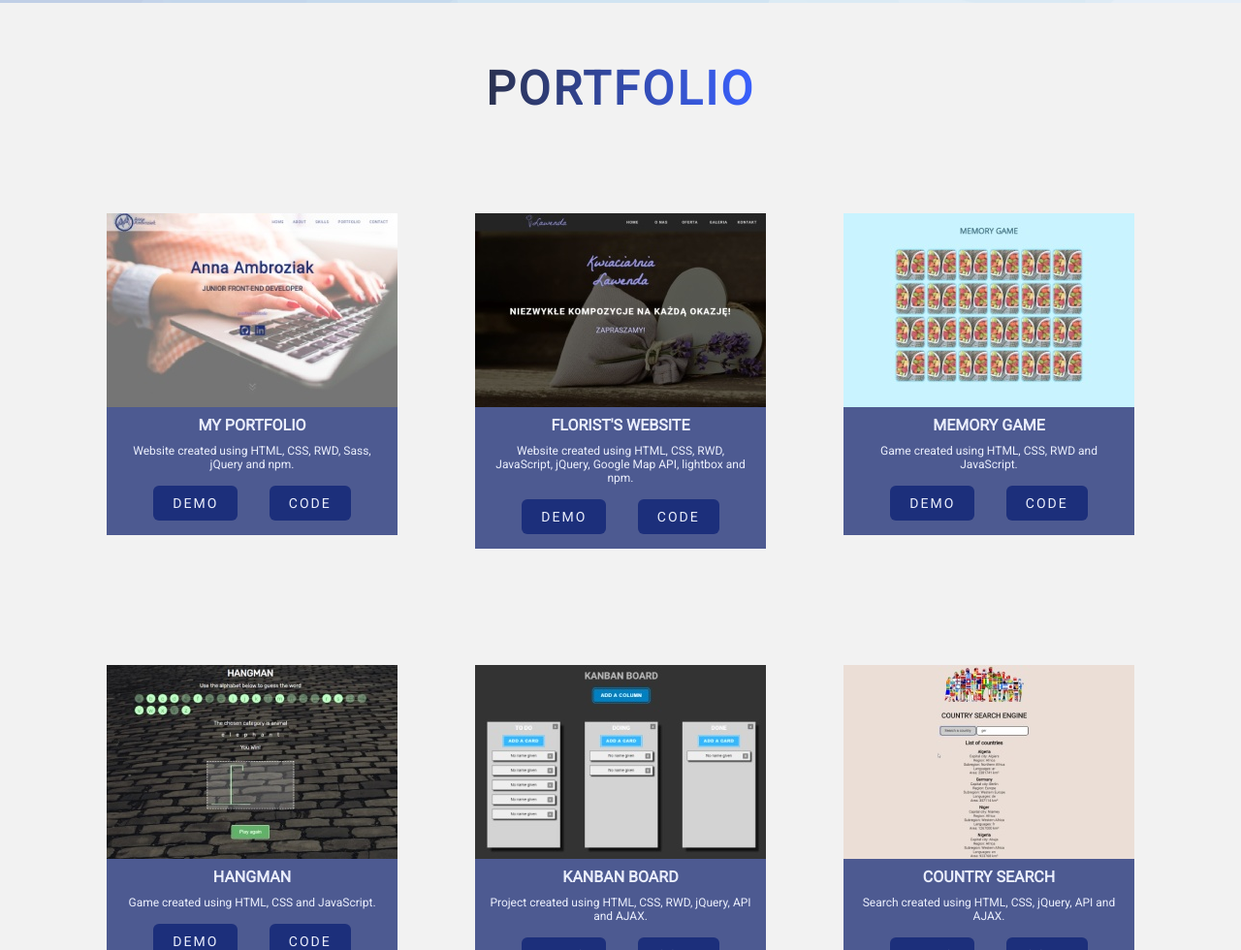
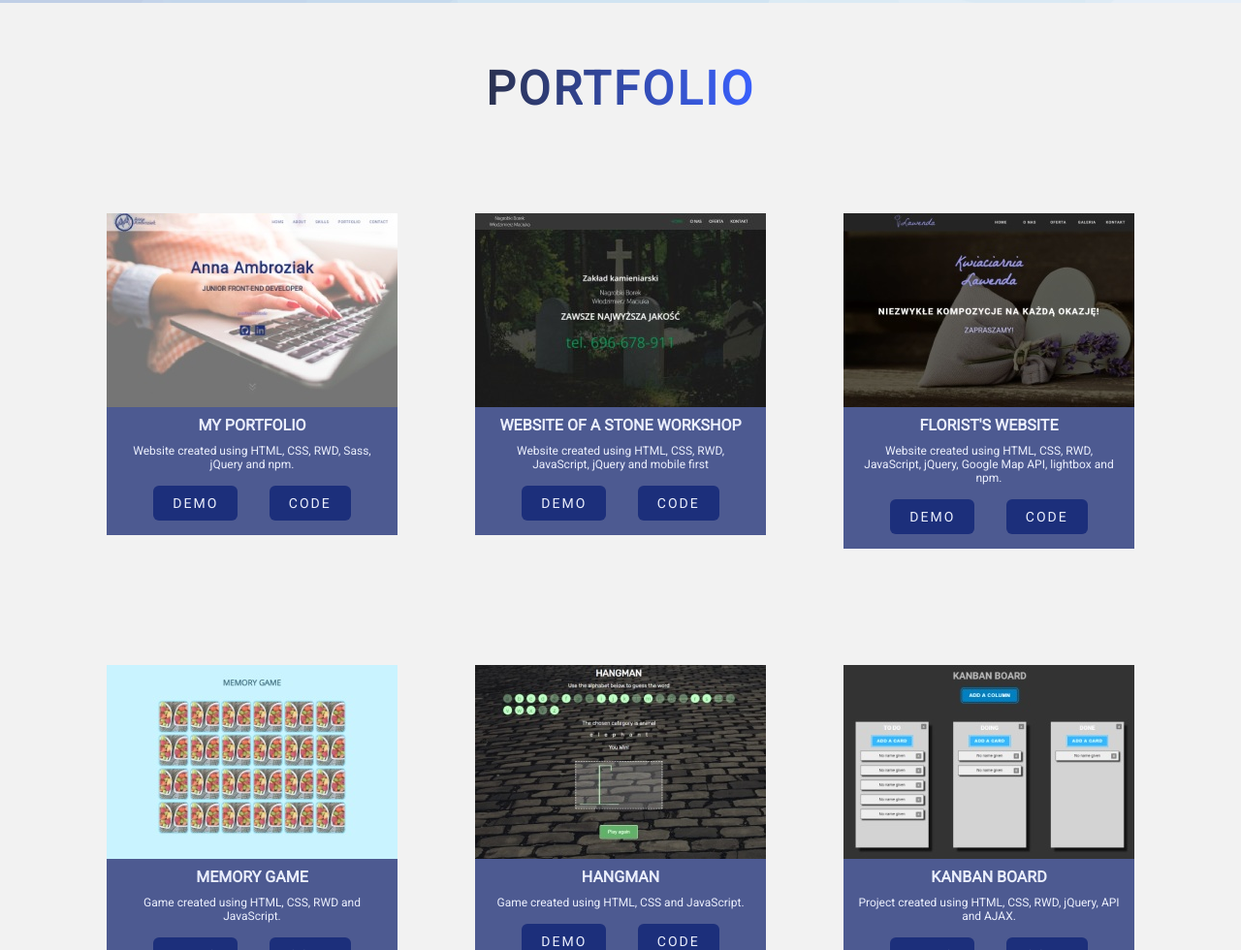
Before and after one commit to annbag/annbag.github.io, a website: page index.html in a window 1280 px wide. Shown: the part 2288-3268 px from the top of the page at 97% size. Drawn offline with nearby package versions, Linux system fonts and the light colour scheme.

Commit message:
add projest website of stone workshop

```diff
--- a/index.html
+++ b/index.html
@@ -97,6 +97,15 @@
 					<p>Website created using HTML, CSS, RWD, Sass, jQuery and npm. </p>
 					<a target="_blank" href="https://annbag.github.io/">demo</a>
 					<a target="_blank" href="https://github.com/annbag/Portfolio">code</a>
+				</div>
+			</div>
+			<div>
+				<a target="_blank" href="http://www.nagrobki-borek.pl/"><img src="images/photo13.jpg" alt="website"></a>
+				<div class="caption">
+					<h2>website of a stone workshop</h2>
+					<p>Website created using HTML, CSS, RWD, JavaScript, jQuery and mobile first</p>
+					<a target="_blank" href="www.nagrobki-borek.pl/">demo</a>
+					<a target="_blank" href="https://github.com/annbag/Nagrobki-Borek-Website">code</a>
 				</div>
 			</div>
 			<div>
```
Also changed, not shown: images/photo13.jpg (added).
